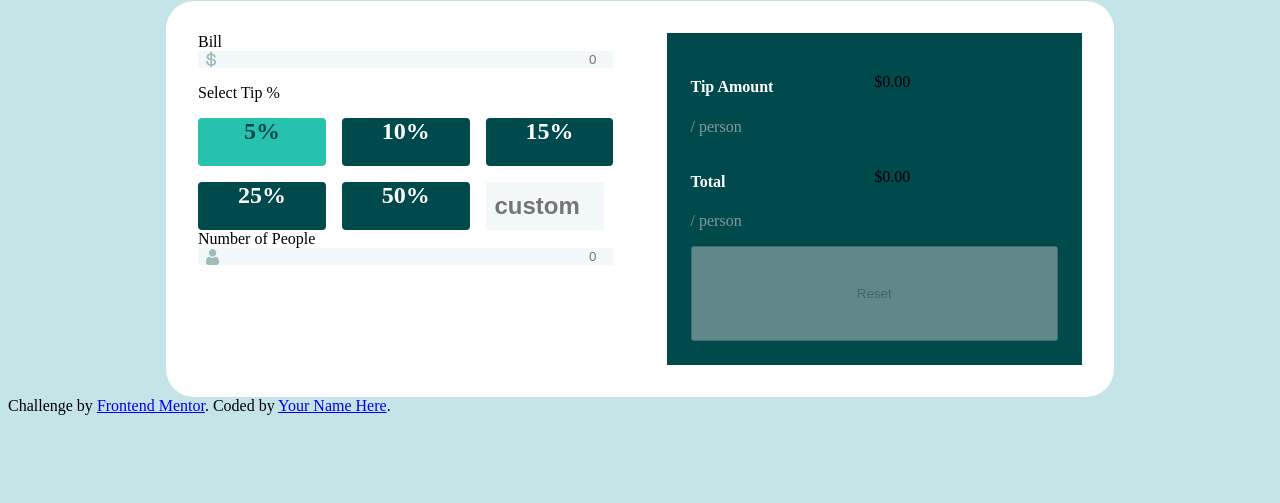
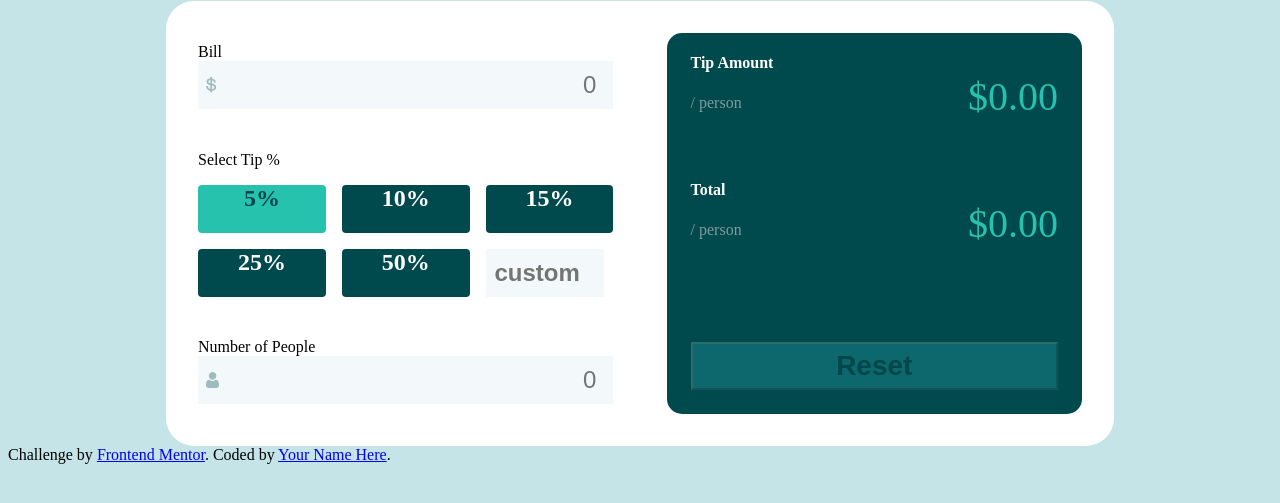
Before and after one commit to roadblock37/tip-calculator, a plain HTML site: page index.html in a window 1280 px wide. Shown: the part 65-568 px from the top of the page. Drawn offline with Linux system fonts and the light colour scheme.

Commit message:
reset button styled correctly

```diff
--- a/CSS/desktop.css
+++ b/CSS/desktop.css
@@ -3,12 +3,13 @@
     --btnHover: #9FE8DF;
     --btnHoverText: #00474B;
     --btn-background: hsl(183, 100%, 15%);
-    --labelText: hsl(186, 14%, 43%);
+    --labelText: #5E7A7D;
     --outputTextSecondary: hsl(184, 14%, 56%);
     --background: hsl(185, 41%, 84%);
     --input: #F3F9FA;
     --white: hsl(0, 0%, 100%);
     --buttonFocus: #26C2AE;
+    --outputTxt: #26C2AE;
 
 }
 
@@ -27,6 +28,7 @@ main {
     flex-direction: row;
     padding: 2rem;
     justify-content: space-between;
+    align-items: center;
     border-radius: 1.75rem;
     width: 75%;
     margin: auto;
@@ -54,13 +56,21 @@ tip amount and number of people */
     /* width: 47%; */
 }
 
+
+
 /* number of people input field */
 #people {
     background: url("../images/icon-person.svg") no-repeat left 0.5rem center;
     color: var(--labelText);
     background-color: #F3F9FA;
+    height: 48px;
+    font-size: 1.5rem;
 
+}
 
+#people:hover {
+    border: 1px solid #26C2AE;
+    cursor: pointer;
 }
 
 /* bill amount input field */
@@ -68,8 +78,13 @@ tip amount and number of people */
     background: url("../images/icon-dollar.svg") no-repeat left 0.5rem center;
     color: var(--labelText);
     background-color: #F3F9FA;
+    height: 48px;
+    font-size: 1.5rem;
+}
 
-
+#bill:hover {
+    border: 1px solid #26C2AE;
+    cursor: pointer;
 }
 
 /* custom tip amount input field */
@@ -81,12 +96,22 @@ tip amount and number of people */
     font-weight: bold;
 }
 
+#custom:hover {
+    border: 1px solid #26C2AE;
+    cursor: pointer;
+}
+
 /* tip amount buttons */
 .options-container {
     display: grid;
     grid-template-columns: repeat(3, 1fr);
     grid-template-rows: repeat(2, 1fr);
     gap: 1rem;
+    margin-bottom: 10%;
+}
+
+#tipLabel {
+    margin-top: 10%;
 }
 
 .options-container label:not(label[for="custom"]){
@@ -110,15 +135,41 @@ tip amount and number of people */
 .output-container {
     background-color: var(--btn-background);
     width: 47%;
-    padding: 1.5rem;
+    padding-left: 1.5rem;
+    padding-right: 1.5rem;
+    border-radius: 15px;
     display: grid;
     grid-template-columns: repeat(2, 1fr);
     grid-template-rows: repeat(3, 1fr);
 }
 
 /* reset button */
+#reset:disabled {
+    grid-column: 1 / -1;
+    height: 48px;
+    font-weight: bold;
+    font-size: 1.75rem;
+    margin-top: 15%;
+    background-color: #0D686D;
+    color: #00474B;
+    cursor: not-allowed;
+    pointer-events: none;
+}
+
 #reset {
     grid-column: 1 / -1;
+    height: 48px;
+    font-weight: bold;
+    font-size: 1.75rem;
+    margin-top: 15%;
+    background-color: #26C2AE;
+    color: #00474B;
+}
+
+#reset:hover {
+    cursor: pointer;
+    background-color: var(--btnHover);
+    color: var(--btnHoverText);
 }
 
 
@@ -142,6 +193,13 @@ input[type="radio"]:checked+label {
 
 .outputLabels {
     color: var(--outputTextSecondary);
+}
+
+/* tip and total output */
+#tip, #total {
+    color: var(--outputTxt);
+    font-size: 2.5rem;
+    justify-self: end;
 }
 
 /* error class  */
--- a/index.html
+++ b/index.html
@@ -28,7 +28,7 @@
         <input type="number" name="bill" id="bill" placeholder="0" required/>
       </div>
       <!-- container for radio buttons for tip amount -->
-        <p>Select Tip %</p>
+        <p id="tipLabel">Select Tip %</p>
         <div class="options-container">
           <input type="radio" name="option" value="5" id="option5" checked/>
           <label for="option5">5%</label>
--- a/index.js
+++ b/index.js
@@ -88,6 +88,8 @@ inputPeople.addEventListener("input", (e) => {
     // enable reset button
     reset.disabled = false;
 
+
+
     // if value is zero or negative error msg shows
     // and border display in red
     if (e.target.value <= '0'){
```
